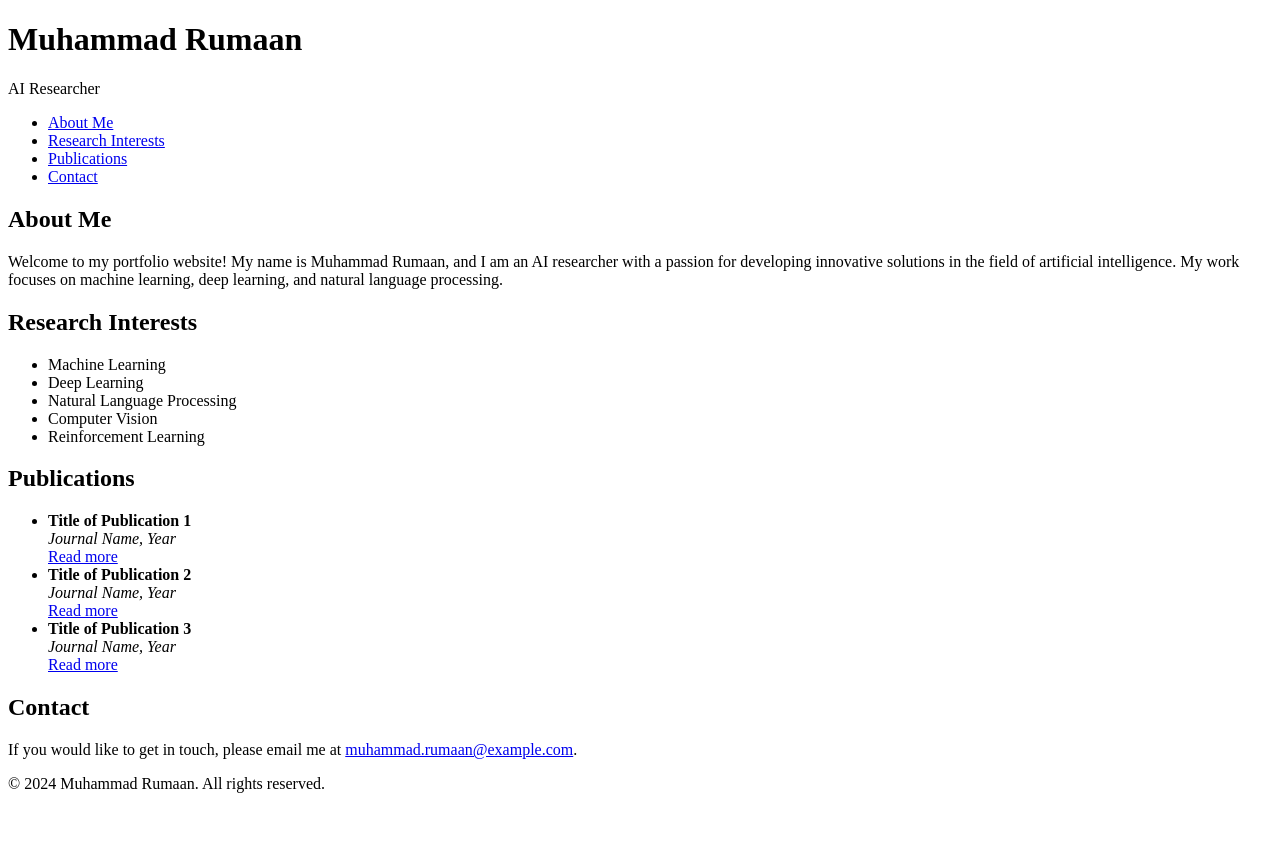
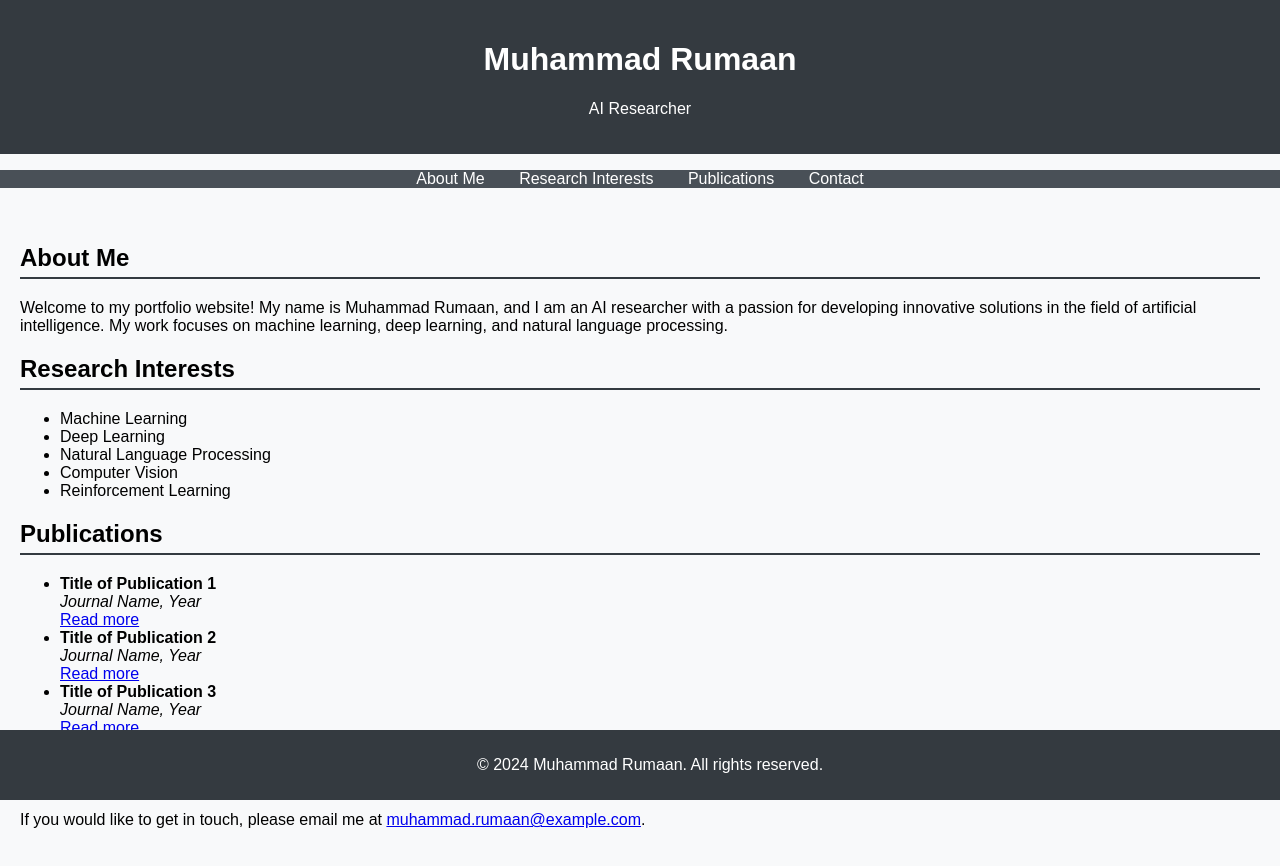
Before and after one commit to romaanmirza/romaan.github.io, a plain HTML site: page index.html in a window 1280 px wide. Before the commit the page ends 809 px from the top, so only its background shows below. Drawn offline with Linux system fonts and the light colour scheme.

Commit message:
Update index.html

```diff
--- a/index.html
+++ b/index.html
@@ -4,7 +4,61 @@
     <meta charset="UTF-8">
     <meta name="viewport" content="width=device-width, initial-scale=1.0">
     <title>Muhammad Rumaan - AI Researcher</title>
-    <link rel="stylesheet" href="style.css">
+    <style>
+        body {
+            font-family: Arial, sans-serif;
+            margin: 0;
+            padding: 0;
+            background-color: #f8f9fa;
+        }
+
+        header {
+            background-color: #343a40;
+            color: white;
+            padding: 20px;
+            text-align: center;
+        }
+
+        nav ul {
+            list-style: none;
+            padding: 0;
+            text-align: center;
+            background-color: #495057;
+        }
+
+        nav ul li {
+            display: inline;
+            margin: 0 15px;
+        }
+
+        nav ul li a {
+            color: white;
+            text-decoration: none;
+        }
+
+        main {
+            padding: 20px;
+        }
+
+        section {
+            margin-bottom: 20px;
+        }
+
+        h2 {
+            border-bottom: 2px solid #343a40;
+            padding-bottom: 5px;
+        }
+
+        footer {
+            text-align: center;
+            padding: 10px;
+            background-color: #343a40;
+            color: white;
+            position: fixed;
+            width: 100%;
+            bottom: 0;
+        }
+    </style>
 </head>
 <body>
     <header>
```
